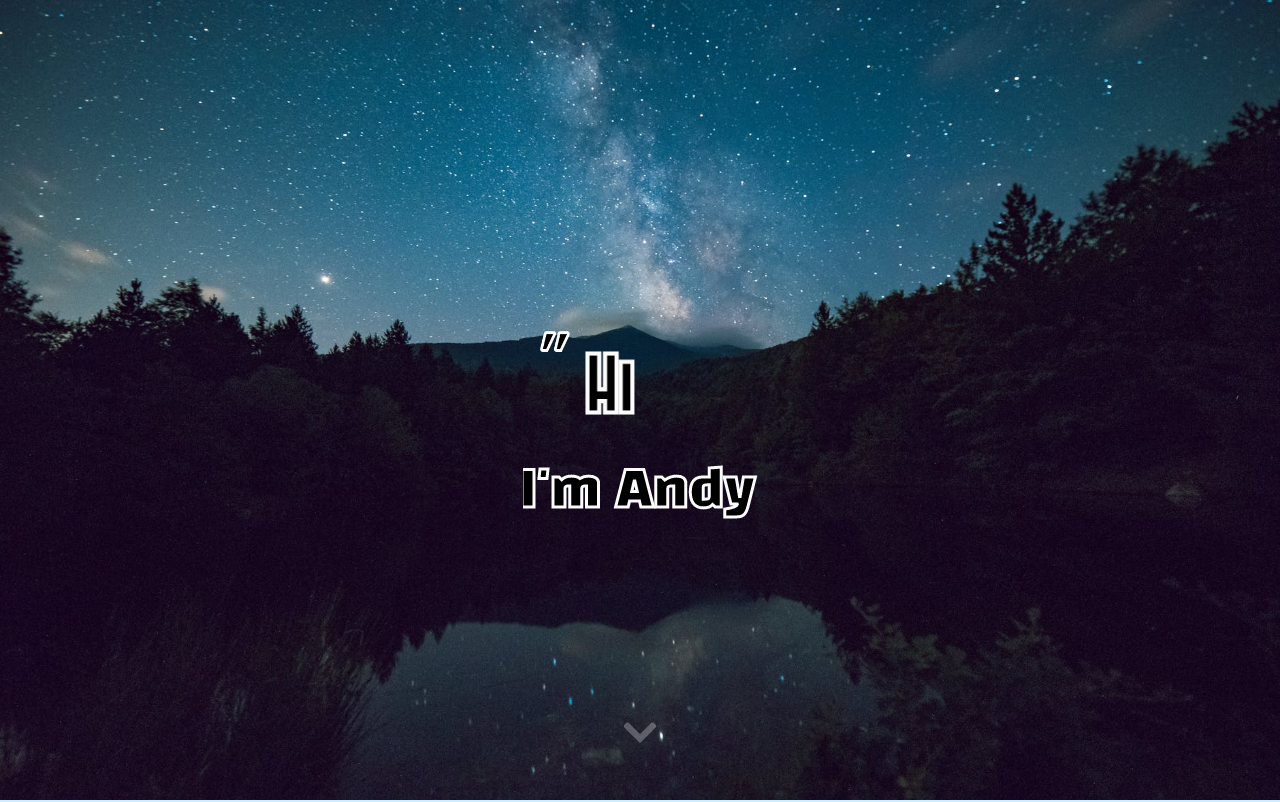
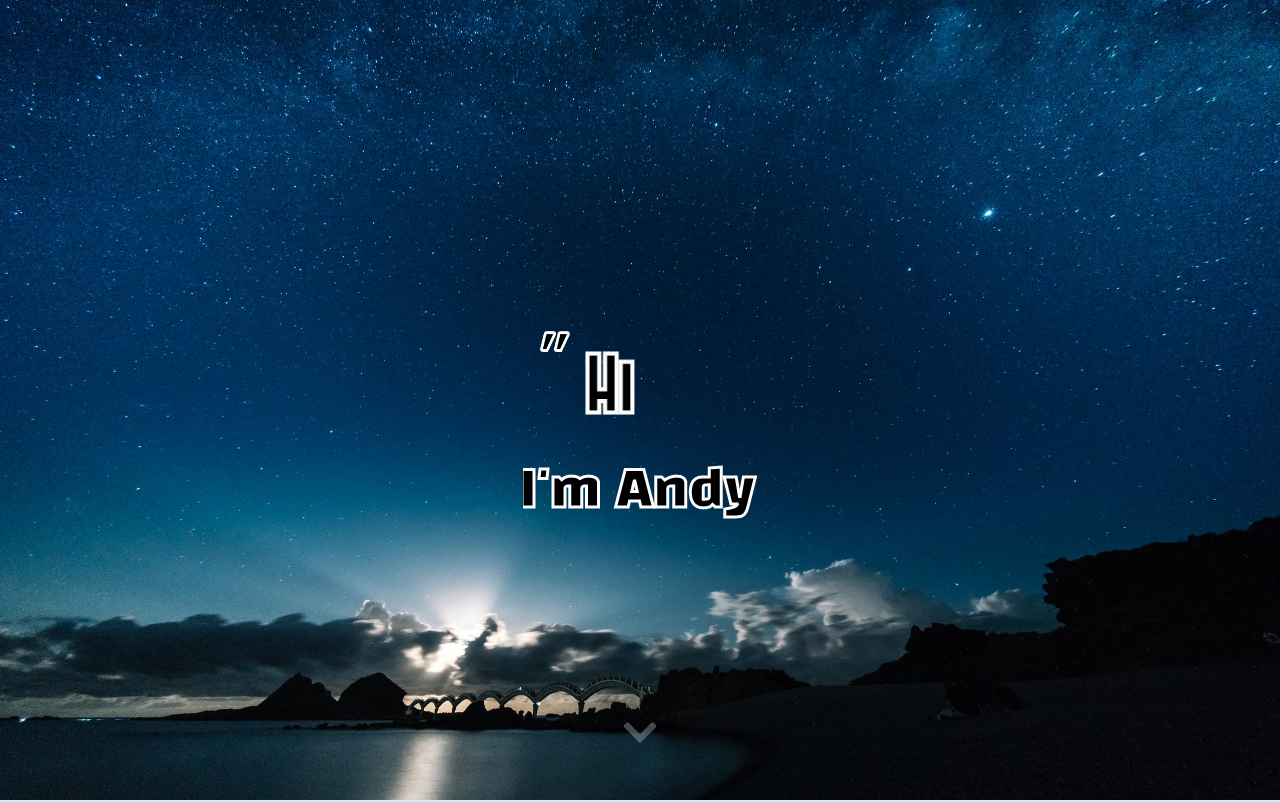
Before and after one commit to ANplayer4056/ANplayer4056.github.io, a plain HTML site: page Resume/index.html in a window 1280 px wide. Shown: the top 802 px of the page. Drawn offline with nearby package versions, Linux system fonts and the light colour scheme.

Commit message:
change header BG image

```diff
--- a/Resume/style.css
+++ b/Resume/style.css
@@ -23,7 +23,7 @@ a:visited {
     width                : 100%;
     height               : 100vh;
     background-color     : rgb(95, 95, 95);
-    background-image     : url("./image/headerbg.jpeg");
+    background-image     : url("./image/headerBG.jpg");
     background-size      : cover;
     background-position  : center;
     background-repeat    : no-repeat;
```
Also changed, not shown: Resume/image/headerBG.jpg (added), Resume/image/headerbg.jpeg (deleted).
